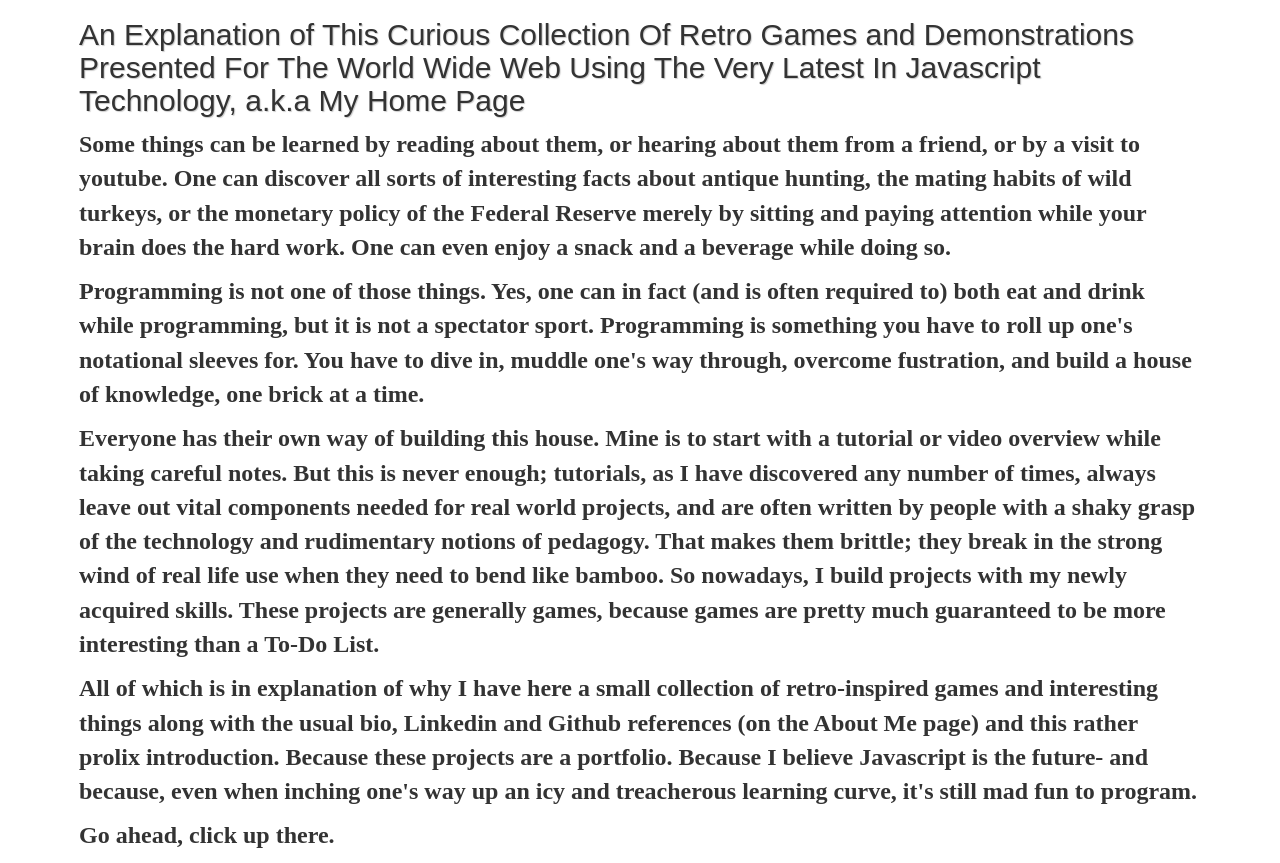
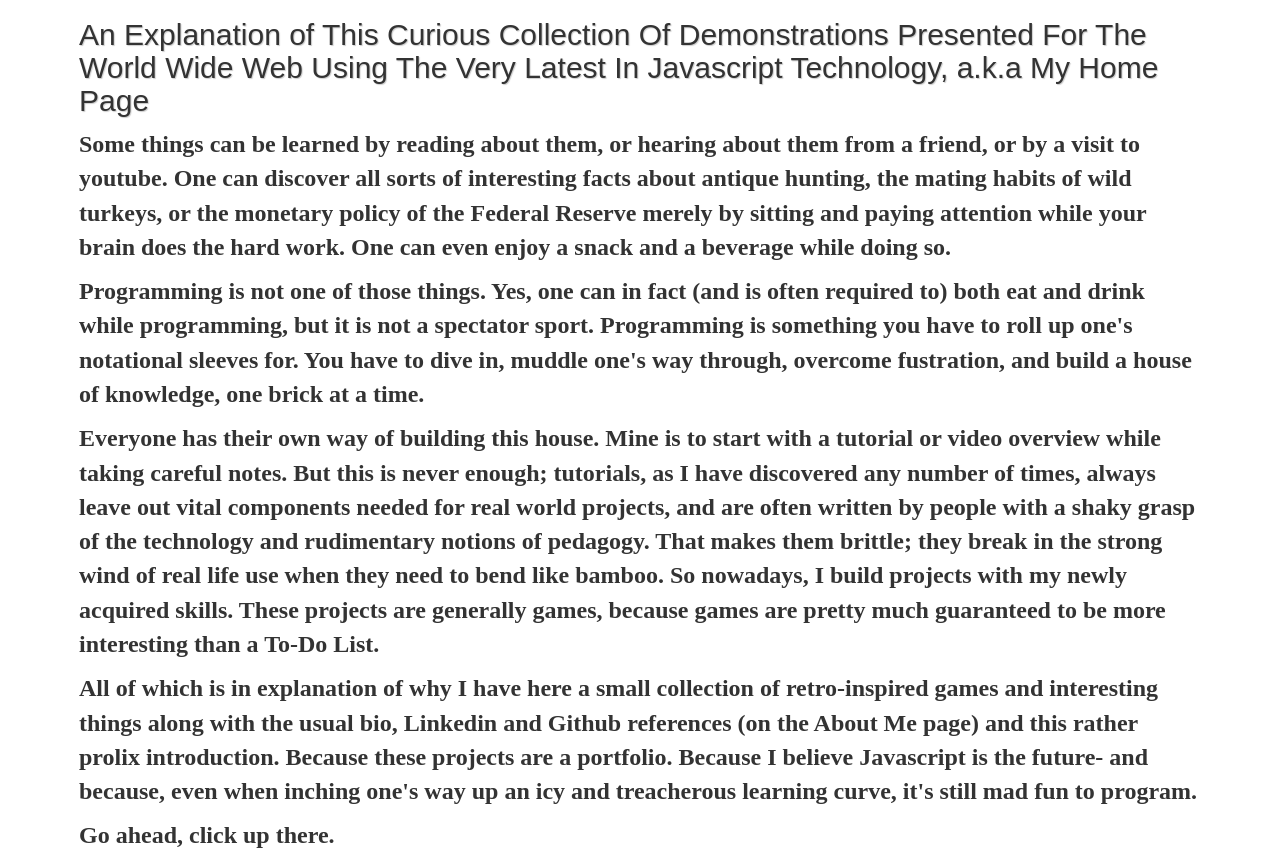
Before and after one commit to TheWeepingGorilla/advent, a website: page client/index.html at #/home in a window 1280 px wide. Shown: the part 54-917 px from the top of the page. Drawn offline with Linux system fonts and the light colour scheme; some packages are replaced by stand-ins of ours; no server answers; a script that the page names is missing; a web font is replaced by a local one.

Commit message:
CSS tweak. Add unit test file for index.js

```diff
--- a/client/css/app.css
+++ b/client/css/app.css
@@ -12,7 +12,7 @@ body {
 	background: url(../images/Background-1.jpg) repeat 0 0;
 	background-position: center;
 	background-attachment: fixed;
-	overflow: scroll;
+	overflow: auto;
 }
 
 h2 {
--- a/client/partials/View2.html
+++ b/client/partials/View2.html
@@ -1,5 +1,5 @@
 <div class="container" id="view2">
-	<h2>An Explanation of This Curious Collection Of Retro Games and Demonstrations Presented For The World Wide Web Using The Very Latest In Javascript Technology, a.k.a My Home Page</h2>
+	<h2>An Explanation of This Curious Collection Of Demonstrations Presented For The World Wide Web Using The Very Latest In Javascript Technology, a.k.a My Home Page</h2>
 	<p>
 		Some things can be learned by reading about them, or hearing about them from a friend, or by a visit to youtube. One can discover all sorts of interesting facts about antique hunting, the mating habits of wild turkeys, or the monetary policy of the Federal Reserve merely by sitting and paying attention while your brain does the hard work. One can even enjoy a snack and a beverage while doing so.
 	</p>
```
Also changed, not shown: jasmine-standalone-2.3.4/spec/IndexSpec.js (added).
